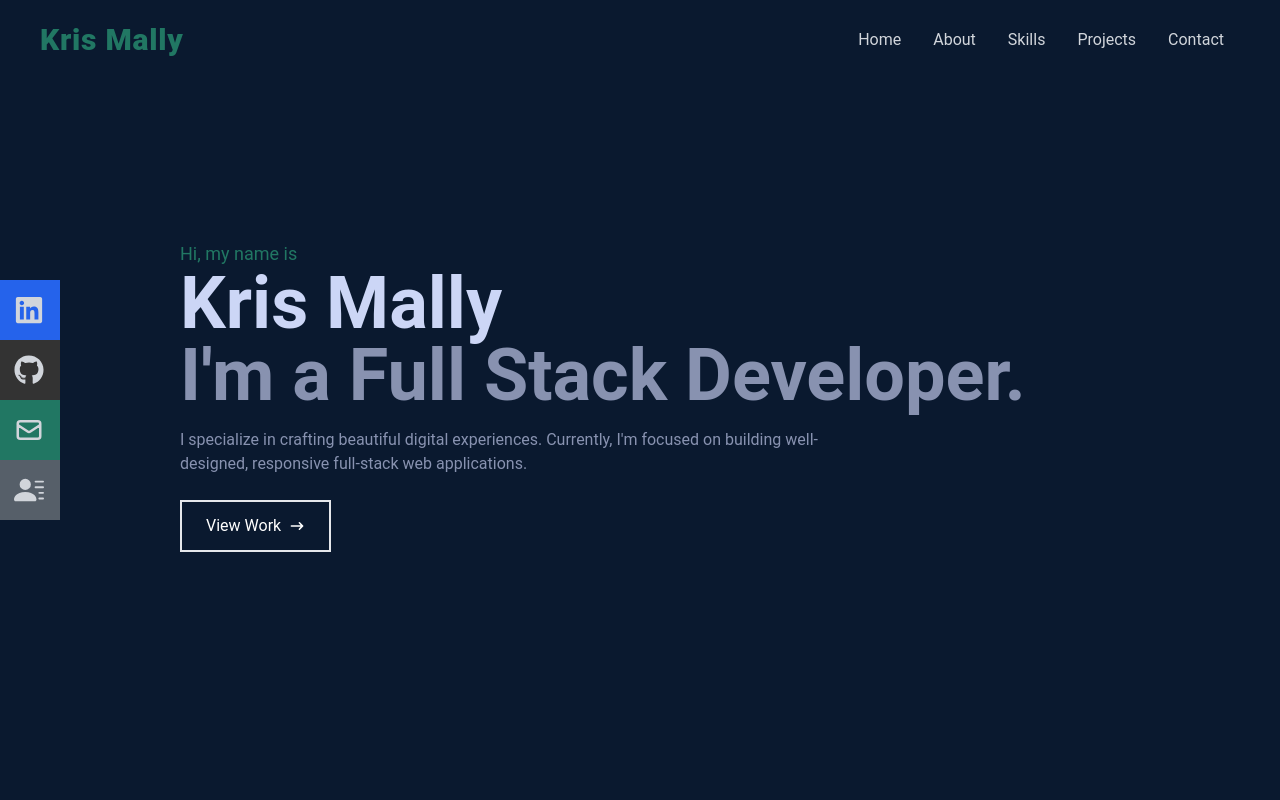
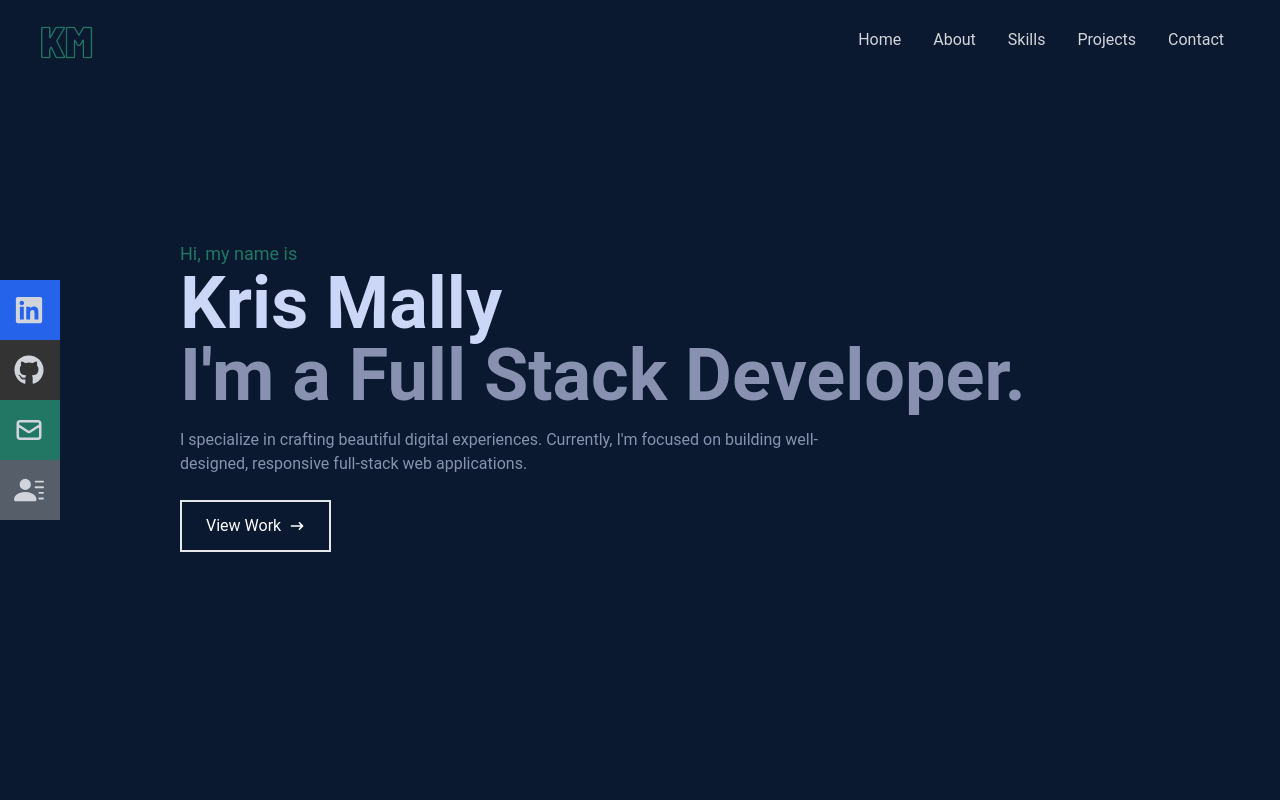
Before and after one commit to krismally/portfolio-react-app, a React (Create React App) app: page / in a window 1280 px wide. Shown: the top 800 px of the page. Built offline with nearby package versions, Linux system fonts and the light colour scheme.

Commit message:
Add logo

```diff
--- a/src/components/Navbar.jsx
+++ b/src/components/Navbar.jsx
@@ -3,6 +3,7 @@ import {FaBars, FaTimes, FaGithub, FaLinkedin, FaTwitter} from 'react-icons/fa'
 import {HiOutlineMail} from 'react-icons/hi'
 import {BsFillPersonLinesFill} from 'react-icons/bs'
 import {Link} from 'react-scroll'
+import Logo from '../assets/logo.png'
 import Resume from '../assets/01-Kris-Mally.pdf'
 
 const Navbar = () => {
@@ -13,7 +14,7 @@ const Navbar = () => {
   return (
     <div className='fixed w-full h-[80px] flex justify-between items-center px-10 bg-[#0a192f] text-gray-300'>
         <div>
-            <h1 className='text-[#217763] text-3xl font-black tracking-wide'>Kris Mally</h1>
+            <img className='ml-[-9px]' src={Logo} alt='Logo Image' style={{ width: '80px' }}/>
         </div>
 
         {/* menu */}
```
Also changed, not shown: src/assets/logo.png (added).
